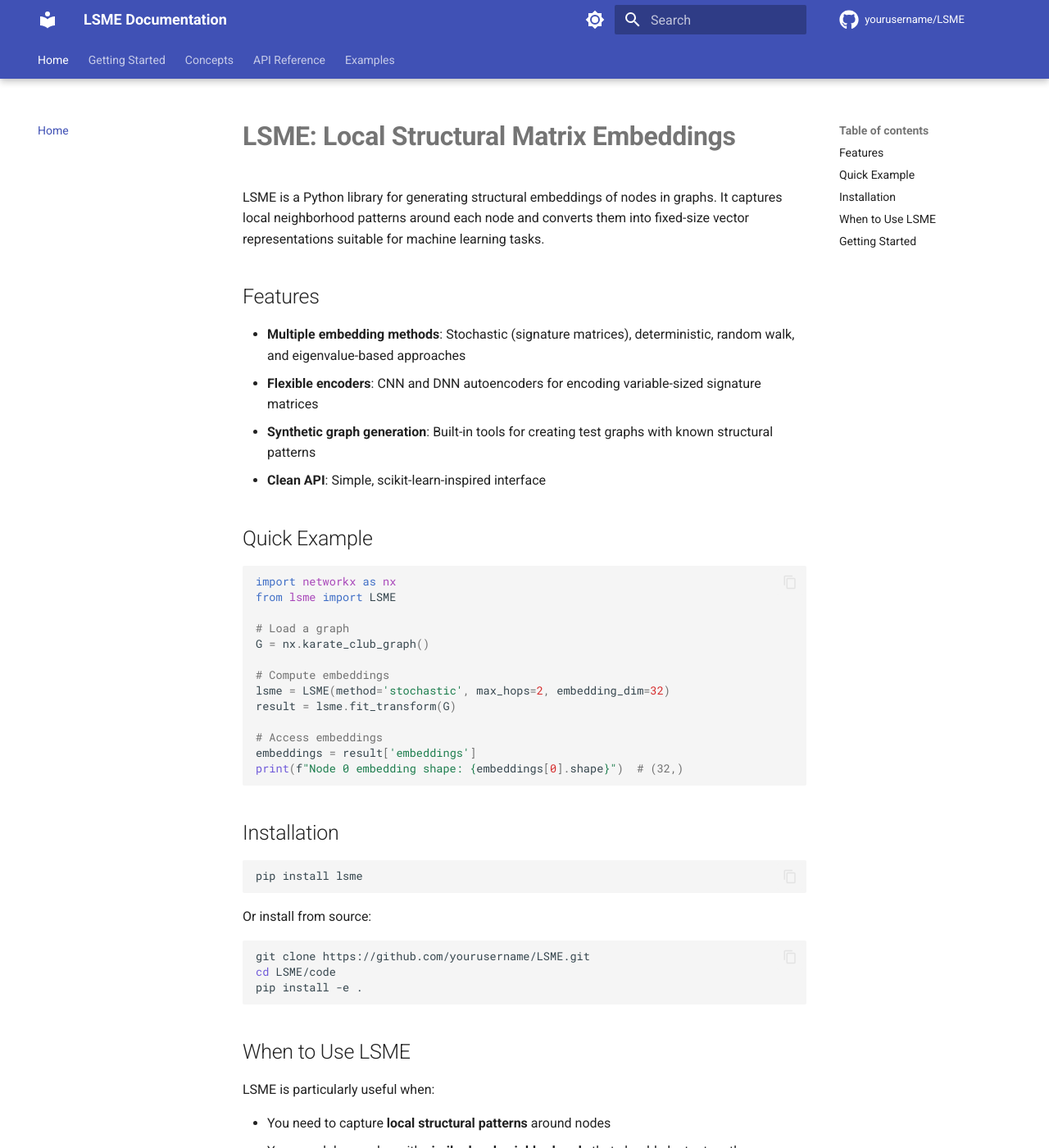
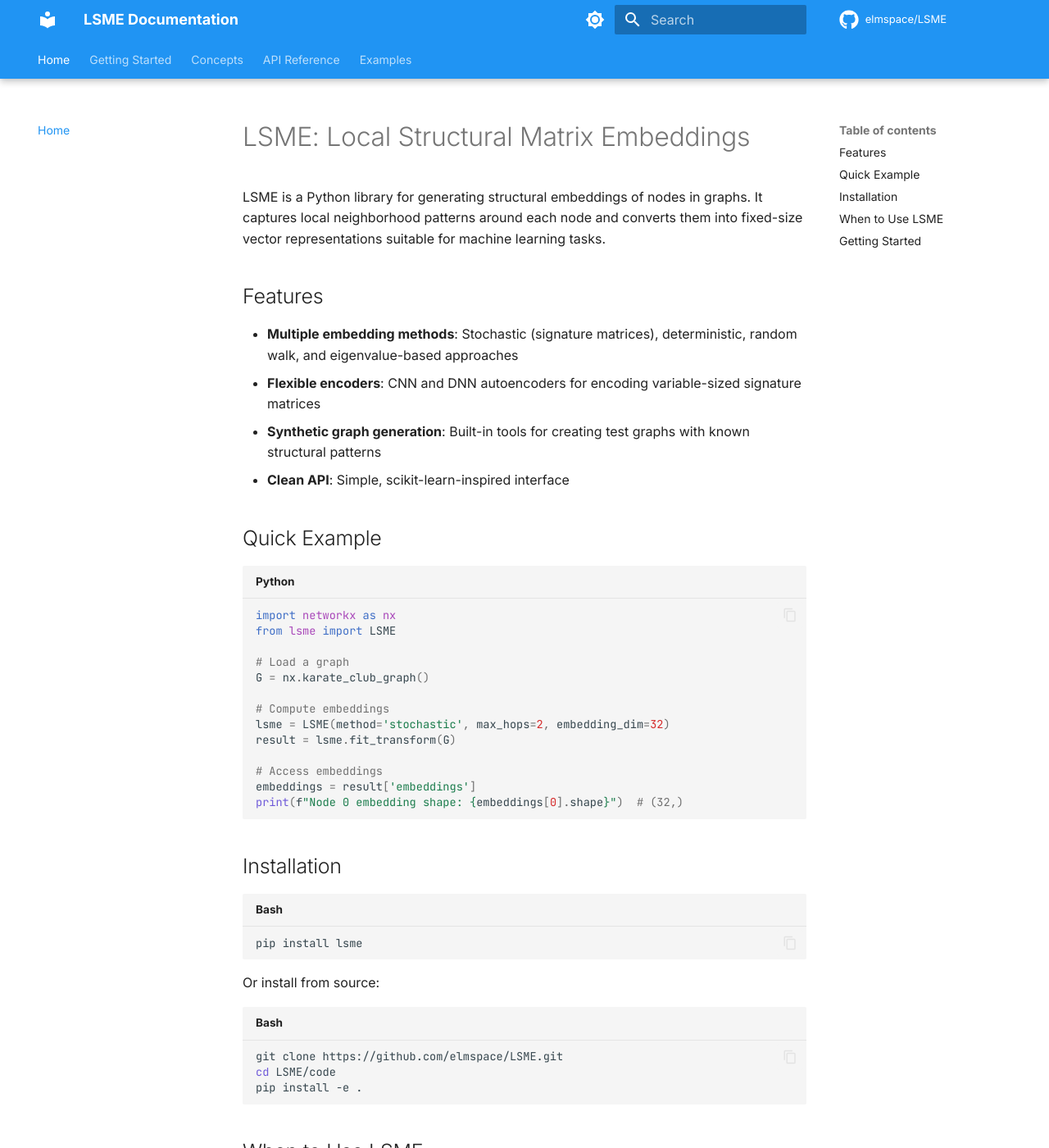
Before and after one commit to ashdehghan/LSME, an MkDocs documentation site: the page built from docs/index.md, in a window 1280 px wide and 1400 px high. Shown: the whole window at 82% size. Built offline with MkDocs 1.6.1 and Material for MkDocs 9.7.7, drawn with Linux system fonts in a browser that asks for light colours; comment, search, counter and statistics services are not loaded; some of the changed text lies outside the part shown.

Commit message:
docs: redesign documentation with MkDocs Material theme
  - Update to light theme default with blue color palette
  - Add pymdownx.emoji extension for Material icons on homepage
  - Update all repository URLs from placeholder to elmspace/LSME
  - Simplify custom CSS to avoid conflicts with syntax highlighting
  - Add Inter and JetBrains Mono fonts for modern typography
  - Add .playwright-mcp to .gitignore

````diff
--- a/docs/assets/stylesheets/extra.css
+++ b/docs/assets/stylesheets/extra.css
@@ -1,25 +1,4 @@
-/* Custom styles for LSME documentation */
-
-/* Headings */
-.md-typeset h1 {
-  font-weight: 700;
-}
-
-/* API reference styling */
-.doc-contents {
-  padding-left: 1rem;
-  border-left: 3px solid var(--md-primary-fg-color);
-}
-
-/* Code blocks */
-.md-typeset pre > code {
-  font-size: 0.85em;
-}
-
-/* Tables */
-.md-typeset table:not([class]) {
-  font-size: 0.9em;
-}
+/* Minimal custom styles - using MkDocs Material defaults */
 
 /* Cards grid for home page */
 .grid.cards > ul {
--- a/docs/index.md
+++ b/docs/index.md
@@ -36,7 +36,7 @@ pip install lsme
 Or install from source:
 
 ```bash
-git clone https://github.com/yourusername/LSME.git
+git clone https://github.com/elmspace/LSME.git
 cd LSME/code
 pip install -e .
 ```
--- a/mkdocs.yml
+++ b/mkdocs.yml
@@ -1,26 +1,24 @@
 site_name: LSME Documentation
 site_description: Local Structural Matrix Embeddings for Graphs
-site_url: https://yourusername.github.io/LSME/
-repo_url: https://github.com/yourusername/LSME
-repo_name: yourusername/LSME
+site_url: https://elmspace.github.io/LSME/
+repo_url: https://github.com/elmspace/LSME
+repo_name: elmspace/LSME
 edit_uri: edit/main/docs/
 
 theme:
   name: material
   palette:
-    # Light mode
-    - media: "(prefers-color-scheme: light)"
-      scheme: default
-      primary: indigo
-      accent: deep purple
+    # Light mode (default - no media query)
+    - scheme: default
+      primary: blue
+      accent: light blue
       toggle:
         icon: material/brightness-7
         name: Switch to dark mode
     # Dark mode
-    - media: "(prefers-color-scheme: dark)"
-      scheme: slate
-      primary: indigo
-      accent: deep purple
+    - scheme: slate
+      primary: blue
+      accent: light blue
       toggle:
         icon: material/brightness-4
         name: Switch to light mode
@@ -36,11 +34,12 @@ theme:
     - content.tabs.link
     - content.code.copy
     - content.code.annotate
+    - toc.follow
   icon:
     repo: fontawesome/brands/github
   font:
-    text: Roboto
-    code: Roboto Mono
+    text: Inter
+    code: JetBrains Mono
 
 plugins:
   - search
@@ -76,6 +75,8 @@ markdown_extensions:
       anchor_linenums: true
       line_spans: __span
       pygments_lang_class: true
+      auto_title: true
+      use_pygments: true
   - pymdownx.inlinehilite
   - pymdownx.snippets
   - pymdownx.tabbed:
@@ -87,13 +88,16 @@ markdown_extensions:
       permalink: true
   - pymdownx.arithmatex:
       generic: true
+  - pymdownx.emoji:
+      emoji_index: !!python/name:material.extensions.emoji.twemoji
+      emoji_generator: !!python/name:material.extensions.emoji.to_svg
 
 extra_javascript:
   - javascripts/mathjax.js
   - https://unpkg.com/mathjax@3/es5/tex-mml-chtml.js
 
 extra_css:
-  - assets/stylesheets/extra.css
+  - assets/stylesheets/extra.css?v=3
 
 nav:
   - Home: index.md
@@ -130,4 +134,4 @@ nav:
 extra:
   social:
     - icon: fontawesome/brands/github
-      link: https://github.com/yourusername/LSME
+      link: https://github.com/elmspace/LSME
````
Also changed, not shown: README.md (+1 -1 lines), docs/getting-started/installation.md (+1 -1 lines), 2 other files.
